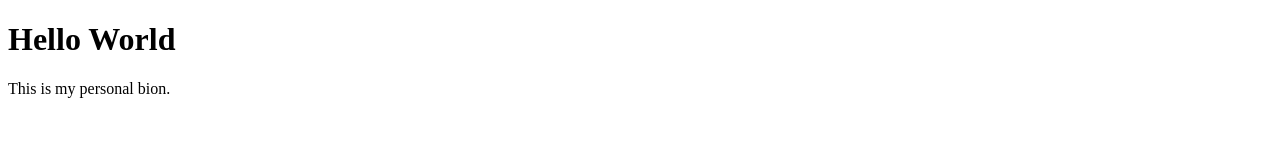
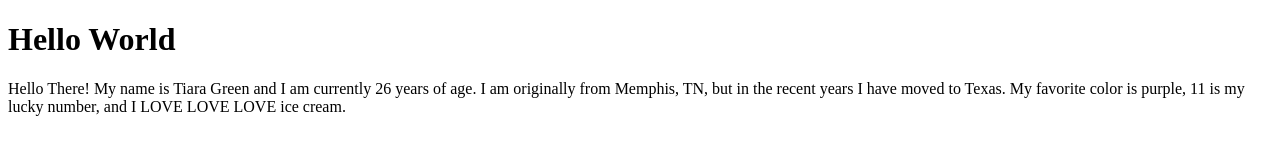
Before and after one commit to TiaraSGreen/TiaraSGreen.github.io, a plain HTML site: page index.html in a window 1280 px wide. Drawn offline with Linux system fonts and the light colour scheme.

Commit message:
Add files via upload

```diff
--- a/index.html
+++ b/index.html
@@ -6,6 +6,6 @@
 </head>
 <body>
     <h1>Hello World</h1>
-    This is my personal bion.
+    Hello There! My name is Tiara Green and I am currently 26 years of age. I am originally from Memphis, TN, but in the recent years I have moved to Texas. My favorite color is purple, 11 is my lucky number, and I LOVE LOVE LOVE ice cream.
 </body>
 </html>
```
